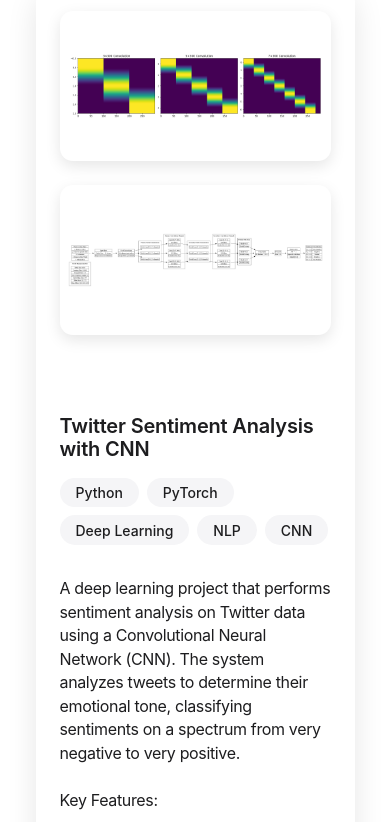
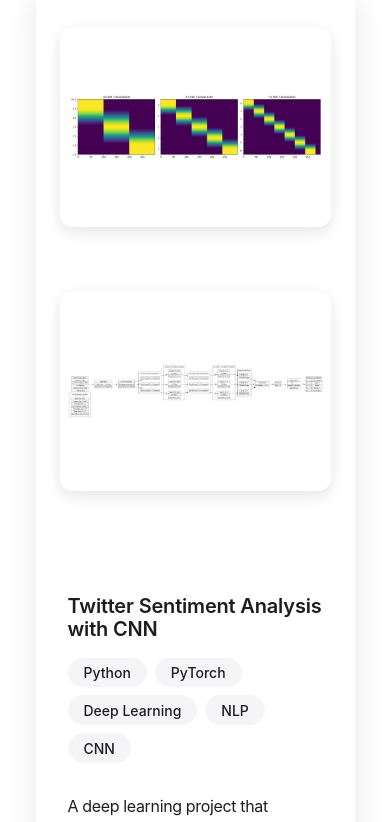
Before and after one commit to HarshadChunder/Portfolio, a plain HTML site: page index.html in a window 390 px wide. Shown: the part 9249-10071 px from the top of the page. Drawn offline with nearby package versions, Linux system fonts and the light colour scheme.

Commit message:
Updated style.css.

```diff
--- a/style.css
+++ b/style.css
@@ -1398,7 +1398,7 @@ body, .nav, .card, .skill-card, .nav-links a {
     letter-spacing: -.009em;
 }
 
-/* Project image gallery */
+/* Project media containers */
 .project-image-gallery {
     width: 100%;
     display: flex;
@@ -1408,19 +1408,18 @@ body, .nav, .card, .skill-card, .nav-links a {
     padding: 2rem;
 }
 
-.project-image-gallery img {
+.project-image-gallery img,
+.project-video {
     width: 100%;
     max-width: 100%;
     height: auto;
-    object-fit: scale-down;
     border-radius: 0.8rem;
+    background: var(--card-bg);
+    box-shadow: 0 5px 15px var(--shadow-color);
+    padding: 1rem;
     transition: transform 0.3s ease;
-    background: var(--card-bg);
-    padding: 1rem;
-    box-shadow: 0 5px 15px var(--shadow-color);
 }
 
-/* Mobile adjustments */
 @media (max-width: 768px) {
     .project-card {
         padding: 1rem;
@@ -1428,18 +1427,27 @@ body, .nav, .card, .skill-card, .nav-links a {
 
     .project-image-gallery {
         padding: 0.5rem;
-        gap: 1.5rem;
+        gap: 2rem;
     }
 
-    .project-image-gallery img {
-        width: 100%;
+    .project-image-gallery img,
+    .project-video {
         padding: 0.5rem;
-        min-height: 150px;  /* Reduced min-height */
-        max-height: 300px;  /* Added max-height */
-        object-fit: contain;  /* Changed back to contain for mobile */
+        min-height: 200px;
+        max-height: 400px;
+        object-fit: contain;
+        margin: 1rem 0;
     }
 
     .project-content {
-        padding: 1.5rem 0.5rem;  /* Added horizontal padding */
+        padding: 2rem 1rem;
     }
 }
+
+@media (min-width: 769px) and (max-width: 1024px) {
+    .project-image-gallery img,
+    .project-video {
+        min-height: 300px;
+        max-height: 500px;
+    }
+}
```
